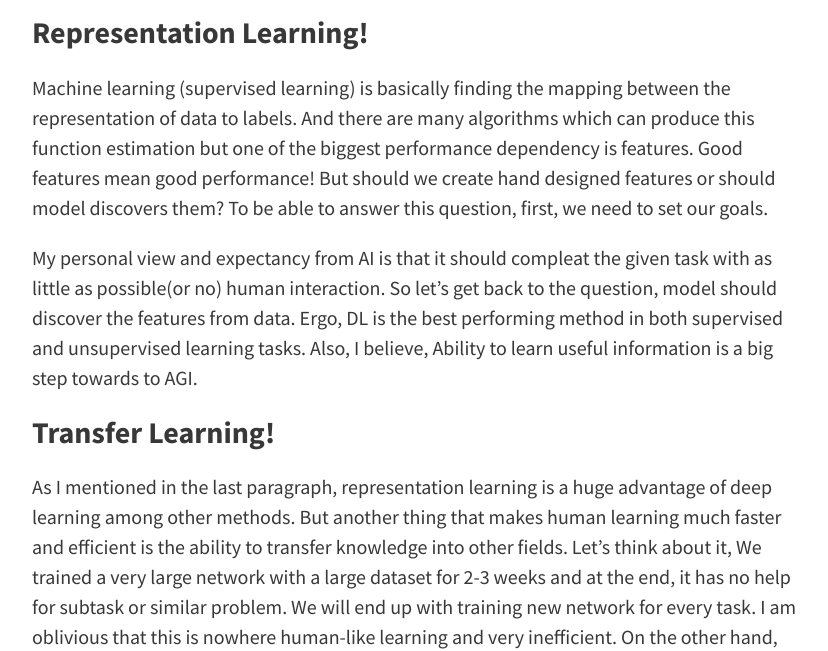
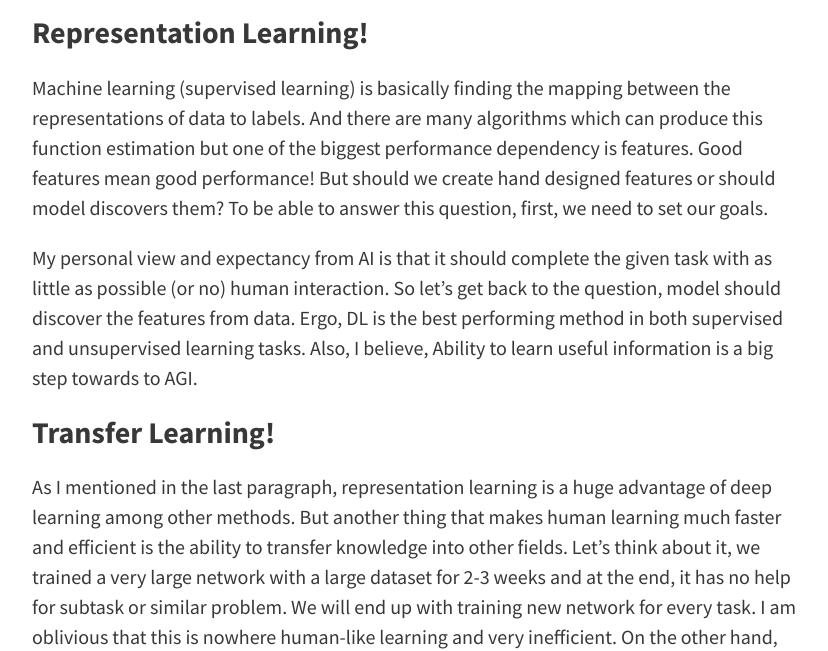
Before and after one commit to AhmetHamzaEmra/ahmethamzaemra.github.io, a Jekyll site: the page built from _posts/2018-03-30-AI and AGI (what I think).md, in a window 1280 px wide and 1400 px high, scrolled down 394 px. Shown: the part 185-836 px from the top of the window, without its empty margins (224-1052 px from the left). Built offline with Jekyll 4.4.1, drawn with Linux system fonts in a browser that asks for light colours; nearby versions of some CDN libraries; some of the changed text lies outside the part shown.

Commit message:
Update 2018-03-30-AI and AGI (what I think).md

```diff
--- a/_posts/2018-03-30-AI and AGI (what I think).md
+++ b/_posts/2018-03-30-AI and AGI (what I think).md
@@ -12,13 +12,14 @@ I would like to start with mentioning the good parts of deep learning then we ca
 
 ### Representation Learning!
 
-Machine learning (supervised learning) is basically finding the mapping between the representation of data to labels. And there are many algorithms which can produce this function estimation but one of the biggest performance dependency is features. Good features mean good performance! But should we create hand designed features or should model discovers them? To be able to answer this question, first, we need to set our goals.
+Machine learning (supervised learning) is basically finding the mapping between the representations of data to labels. And there are many algorithms which can produce this function estimation but one of the biggest performance dependency is features. Good features mean good performance! But should we create hand designed features or should model discovers them? To be able to answer this question, first, we need to set our goals.
 
-My personal view and expectancy from AI is that it should compleat the given task with as little as possible(or no) human interaction. So let's get back to the question, model should discover the features from data. Ergo, DL is the best performing method in both supervised and unsupervised learning tasks. Also, I believe, Ability to learn useful information is a big step towards to AGI.
+My personal view and expectancy from AI is that it should complete the given task with as little as possible (or no) human interaction. So let's get back to the question, model should discover the features from data. Ergo, DL is the best performing method in both supervised and unsupervised learning tasks. Also, I believe, Ability to learn useful information is a big step towards to AGI.
+
 
 ### Transfer Learning!
 
-As I mentioned in the last paragraph, representation learning is a huge advantage of deep learning among other methods. But another thing that makes human learning much faster and efficient is the ability to transfer knowledge into other fields. Let's think about it, We trained a very large network with a large dataset for 2-3 weeks and at the end, it has no help for subtask or similar problem. We will end up with training new network for every task. I am oblivious that this is nowhere human-like learning and very inefficient. On the other hand, this is not a case for deep learning. Neural networks allow us to transfer some its knowledge into other problems. If you are curious about how it is done, please visit [cs231n transfer learning lecture by Justin Johnson.](https://youtu.be/_JB0AO7QxSA?t=1h9m37s)
+As I mentioned in the last paragraph, representation learning is a huge advantage of deep learning among other methods. But another thing that makes human learning much faster and efficient is the ability to transfer knowledge into other fields. Let's think about it, we trained a very large network with a large dataset for 2-3 weeks and at the end, it has no help for subtask or similar problem. We will end up with training new network for every task. I am oblivious that this is nowhere human-like learning and very inefficient. On the other hand, this is not a case for deep learning. Neural networks allow us to transfer some its knowledge into other problems. If you are curious about how it is done, please visit [cs231n transfer learning lecture by Justin Johnson.](https://youtu.be/_JB0AO7QxSA?t=1h9m37s)
 
 
 
```
Also changed, not shown: other parts of _posts/2018-03-30-AI and AGI (what I think).md (+2 -1 lines).
